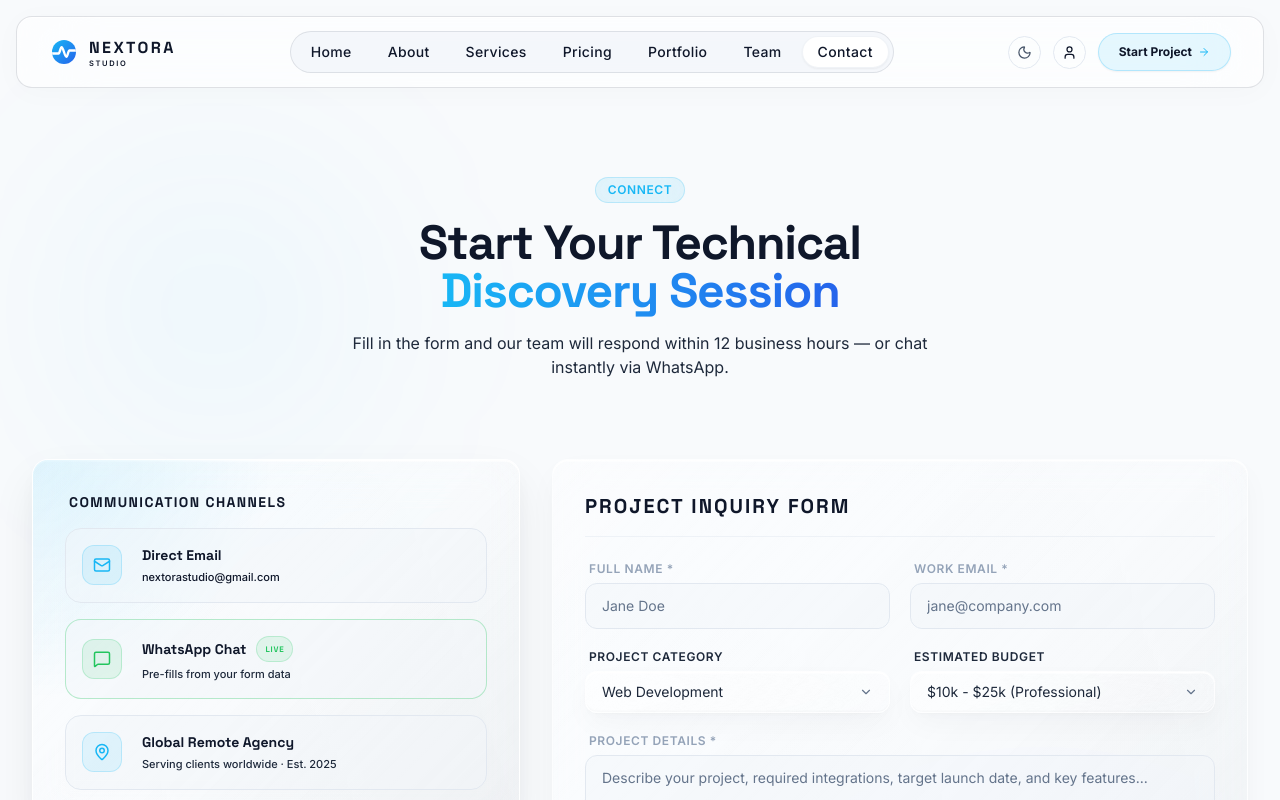
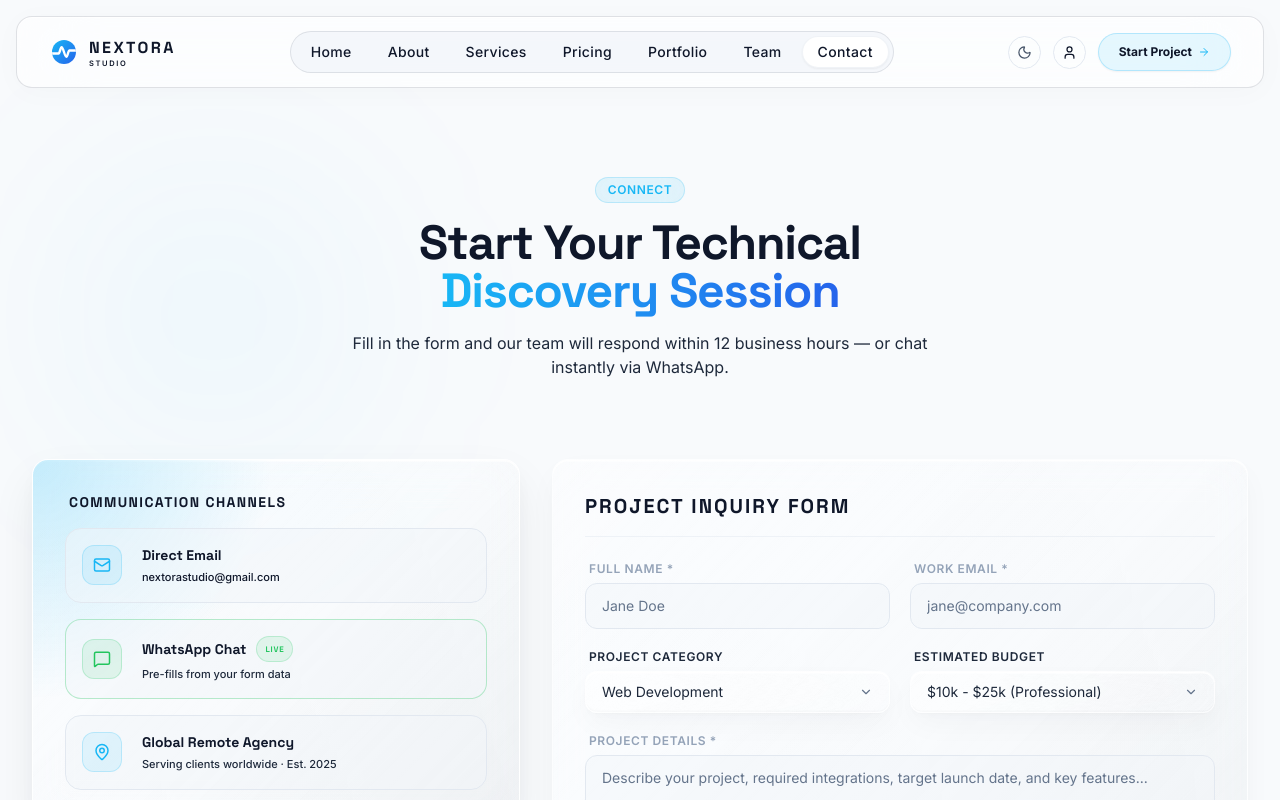
Before and after one commit to salahuddingfx/Agency-Client, a React (Vite) app: page /contact in a window 1280 px wide. In both pictures the pointer is over the element 276 px from the left and 640 px from the top of the page. Shown: the top 800 px of the page. Built offline with nearby package versions, Linux system fonts and the light colour scheme.

Commit message:
feat: add global CSS design system with glassmorphism utilities and initialize Contact page component

```diff
--- a/src/index.css
+++ b/src/index.css
@@ -80,11 +80,11 @@
   position: absolute;
   inset: 0;
   background: radial-gradient(
-    300px circle at var(--mouse-x, 0) var(--mouse-y, 0),
-    rgba(24, 183, 245, 0.14),
+    300px circle at var(--mouse-x, 0px) var(--mouse-y, 0px),
+    rgba(24, 183, 245, 0.24),
     transparent 80%
   );
-  z-index: 0;
+  z-index: 1;
   opacity: 0;
   transition: opacity 0.5s cubic-bezier(0.16, 1, 0.3, 1);
   pointer-events: none;
@@ -96,9 +96,9 @@
 
 .dark .glass-card::before {
   background: radial-gradient(
-    300px circle at var(--mouse-x, 0) var(--mouse-y, 0),
-    rgba(24, 183, 245, 0.22),
-    rgba(37, 99, 235, 0.08) 50%,
+    300px circle at var(--mouse-x, 0px) var(--mouse-y, 0px),
+    rgba(24, 183, 245, 0.34),
+    rgba(37, 99, 235, 0.14) 50%,
     transparent 80%
   );
 }
--- a/src/pages/Contact.jsx
+++ b/src/pages/Contact.jsx
@@ -356,11 +356,11 @@ export default function Contact() {
 
       {/* ─── GOOGLE MAP SECTION ─────────────────────────────────── */}
       <section className="max-w-7xl mx-auto px-4 sm:px-6 lg:px-8 mt-12 relative z-10">
-        <GlassCard className="p-0 overflow-hidden rounded-2xl h-[350px] sm:h-[450px]" hoverEffect="none">
+        <GlassCard className="p-0 overflow-hidden rounded-2xl" hoverEffect="none">
           <iframe
             src="https://www.google.com/maps/embed?pb=!1m18!1m12!1m3!1d3716.664795997418!2d92.07100457511362!3d21.324257580399998!2m3!1f0!2f0!3f0!3m2!1i1024!2i768!4f13.1!3m3!1m2!1s0x30adc34f0598d58f%3A0xe4809bd721d06fbb!2sNextora%20Studio!5e0!3m2!1sen!2sus!4v1783876992779!5m2!1sen!2sus"
             width="100%"
-            height="100%"
+            className="w-full h-[350px] sm:h-[450px]"
             style={{ border: 0, filter: 'grayscale(1) invert(0.9) contrast(1.2)' }}
             allowFullScreen=""
             loading="lazy"
```
